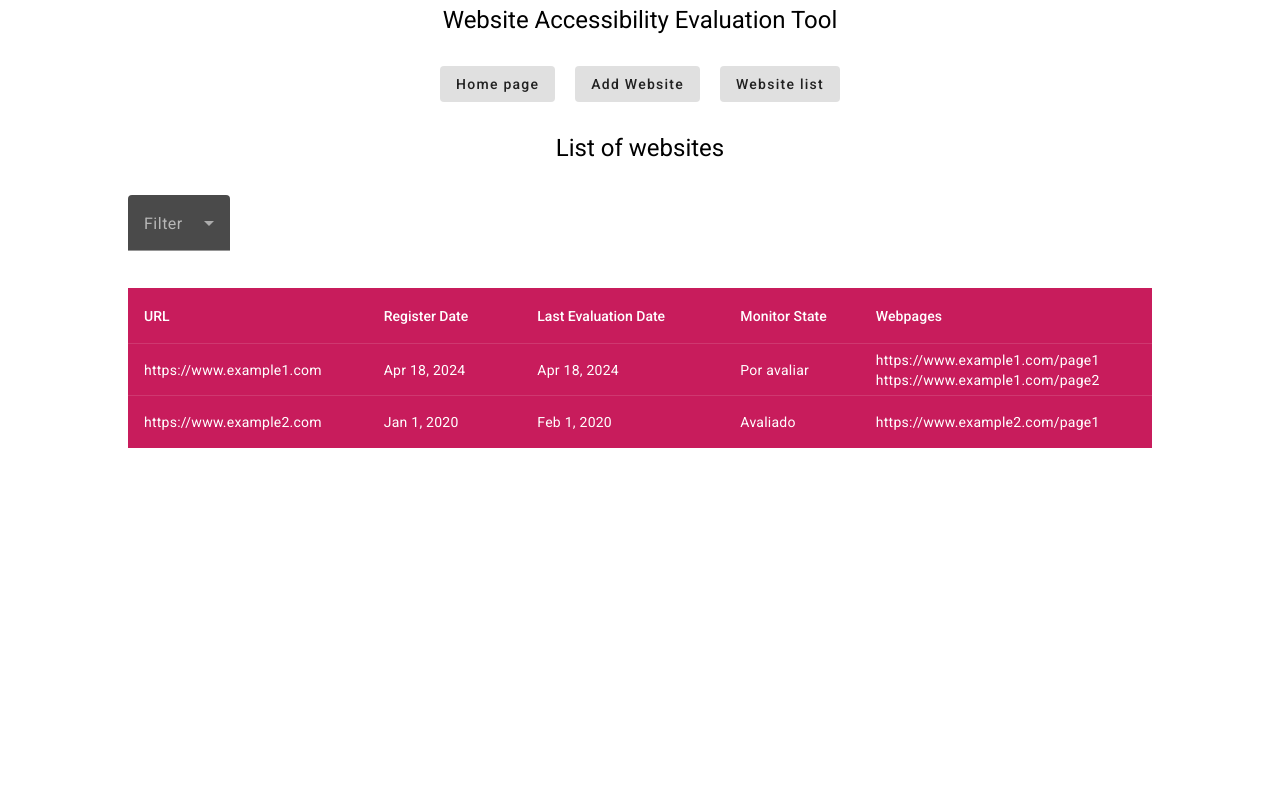
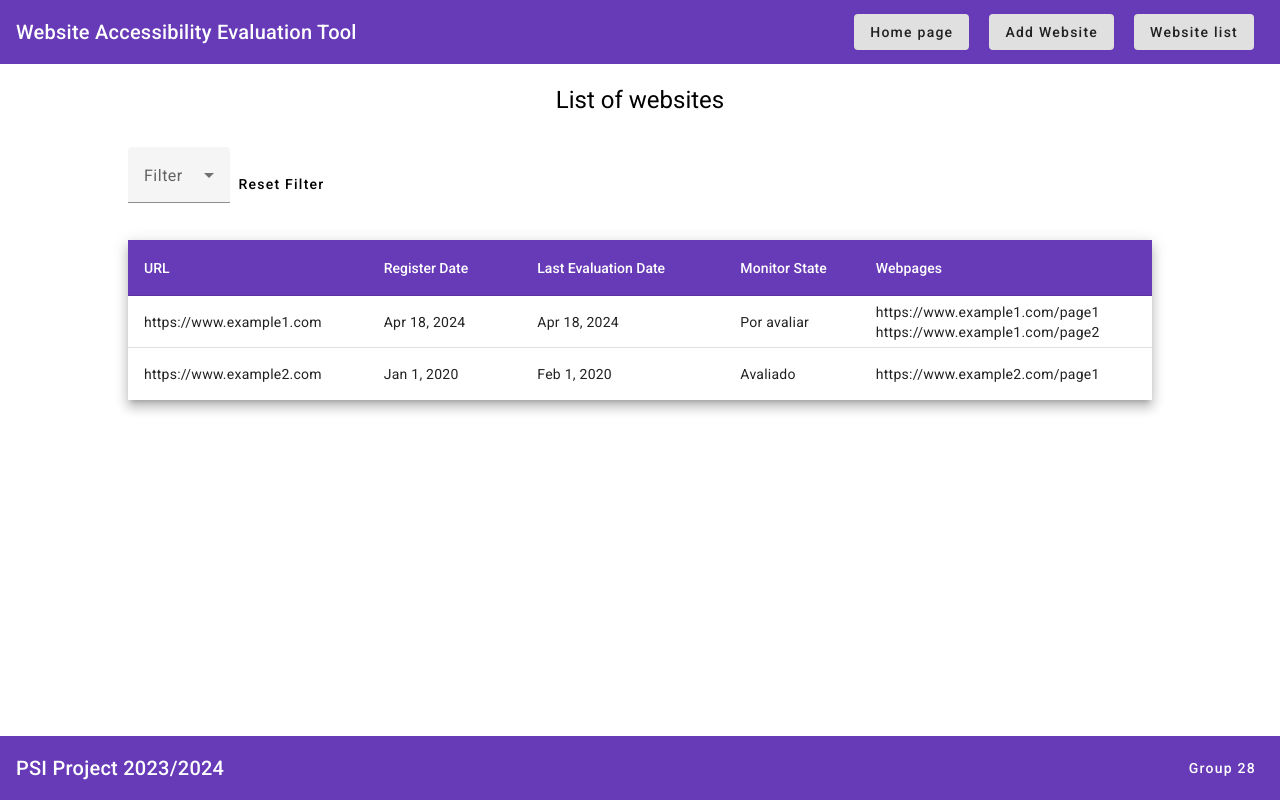
Before and after one commit to amusedStag/PSI, an Angular app in the folder frontend/: page /websitelist in a window 1280 px wide. Built offline with nearby package versions, Linux system fonts and the light colour scheme.

Commit message:
Cenas (fuck you alcides meto mm)

```diff
--- a/frontend/src/app/app.component.css
+++ b/frontend/src/app/app.component.css
@@ -31,9 +31,9 @@ nav a {
 
 nav a:hover {
   color: #FFFFFF;
-  background-color: #c81c5c;
+  background-color: #b789ff;
 }
 
 nav a:active {
-  background-color: #C2185B;
+  background-color: #a16cff;
 }
--- a/frontend/src/app/app.component.html
+++ b/frontend/src/app/app.component.html
@@ -1,7 +1,22 @@
-<h1>{{title}}</h1>
-<nav>
-  <a mat-button routerLink="/home">Home page</a>
-  <a mat-button routerLink="/addwebsite">Add Website</a>
-  <a mat-button routerLink="/websitelist">Website list</a>
-</nav>
+<!--<h1>{{title}}</h1>-->
+<!--<nav>-->
+<!--  <a mat-button routerLink="/home">Home page</a>-->
+<!--  <a mat-button routerLink="/addwebsite">Add Website</a>-->
+<!--  <a mat-button routerLink="/websitelist">Website list</a>-->
+<!--</nav>-->
+<!--<router-outlet></router-outlet>-->
+<mat-toolbar color="primary">
+  <span>{{title}}</span>
+  <span class="spacer"></span>
+  <nav>
+    <a mat-button routerLink="/home">Home page</a>
+    <a mat-button routerLink="/addwebsite">Add Website</a>
+    <a mat-button routerLink="/websitelist">Website list</a>
+  </nav>
+</mat-toolbar>
+<mat-toolbar color="primary" class="bottom-toolbar">
+  <span>PSI Project 2023/2024</span>
+  <span class="spacer"></span>
+  <button mat-button>Group 28</button>
+</mat-toolbar>
 <router-outlet></router-outlet>
--- a/frontend/src/app/homepage/homepage.component.css
+++ b/frontend/src/app/homepage/homepage.component.css
@@ -9,14 +9,15 @@
   flex-direction: column;
   text-align: center;
   max-width: 1000px;
-  margin: 0 auto;
   padding: 16px;
   background-color: white;
   color: black;
+  height: 500px;
+  margin: 200px auto 0;
 }
 
-.toolbar {
-  position: fixed;
-  bottom: 0;
-  width: 100%;
-}
+/*.toolbar {*/
+/*  position: fixed;*/
+/*  bottom: 0;*/
+/*  width: 100%;*/
+/*}*/
--- a/frontend/src/app/homepage/homepage.component.html
+++ b/frontend/src/app/homepage/homepage.component.html
@@ -1,5 +1,5 @@
 
-<mat-card class="content mat-elevation-z0">
+<mat-card class="content">
   <mat-card-header>
     <mat-card-title>Welcome to the website accessibility evaluation tool</mat-card-title>
   </mat-card-header>
@@ -7,8 +7,8 @@
     <p>Add a website or check the existing list to evaluate</p>
   </mat-card-content>
 </mat-card>
-<mat-toolbar color="primary" class="toolbar">
-  <span>PSI Project 2023/2024</span>
-  <span class="spacer"></span>
-  <button mat-button>Group 28</button>
-</mat-toolbar>
+<!--<mat-toolbar color="primary" class="toolbar">-->
+<!--  <span>PSI Project 2023/2024</span>-->
+<!--  <span class="spacer"></span>-->
+<!--  <button mat-button>Group 28</button>-->
+<!--</mat-toolbar>-->
--- a/frontend/src/app/websiteadd/websiteadd.component.css
+++ b/frontend/src/app/websiteadd/websiteadd.component.css
@@ -39,7 +39,7 @@
 }
 
 .submit-button {
-  margin-top: 10px; /* Adjust this value to change the distance of the button from the input field */
+  margin-top: 80px; /* Adjust this value to change the distance of the button from the input field */
   text-align: center; /* This will center the button */
 }
 
--- a/frontend/src/app/websiteadd/websiteadd.component.html
+++ b/frontend/src/app/websiteadd/websiteadd.component.html
@@ -48,7 +48,7 @@
               Website URL is required
             </div>
             <div *ngIf="websiteForm.get('url')?.errors?.['pattern']">
-              Please enter a valid URL (e.g., http://example.com)
+              Please enter a valid URL (e.g., http://www.example.com or www.example.com)
             </div>
           </mat-error>
         </mat-form-field>
--- a/frontend/src/app/websitelist/websitelist.component.css
+++ b/frontend/src/app/websitelist/websitelist.component.css
@@ -4,8 +4,11 @@
 }
 
 table {
-  background-color: #c81c5c; /* Change this to your desired table color */
-  color: white; /* Change this to your desired text color */
+  background-color: #ffffff; /* Change this to your desired table color */
+}
+
+tr:hover {
+  background-color: #d9d9d9; /* Change this to your desired row hover color */
 }
 
 th.mat-sort-header-sorted {
@@ -21,3 +24,16 @@ h1 {
   width: 10%;
   margin: 15px auto;
 }
+
+/*tr.mat-header-cell {*/
+/*  background-color: red;*/
+/*}*/
+
+/*tr {*/
+/*  background-color: gray;*/
+/*}*/
+
+
+/*.mat-header-cell {*/
+/*  background-color: red;*/
+/*}*/
--- a/frontend/src/app/websitelist/websitelist.component.html
+++ b/frontend/src/app/websitelist/websitelist.component.html
@@ -11,35 +11,36 @@
     </mat-select>
   </mat-form-field>
   <button mat-button (click)="resetFilter()">Reset Filter</button>
-  <table mat-table [dataSource]="websites" matSort>
+
+  <table mat-table [dataSource]="websites" class="mat-elevation-z8" matSort>
 
     <!-- URL Column -->
     <ng-container matColumnDef="url">
-      <th mat-header-cell *matHeaderCellDef mat-sort-header>URL</th>
+      <th mat-header-cell *matHeaderCellDef [style.background-color]="color" [style.color]="text_color" mat-sort-header>URL</th>
       <td mat-cell *matCellDef="let website">{{website.url}}</td>
     </ng-container>
 
     <!-- Register Date Column -->
     <ng-container matColumnDef="registerDate">
-      <th mat-header-cell *matHeaderCellDef mat-sort-header>Register Date</th>
+      <th mat-header-cell *matHeaderCellDef [style.background-color]="color" [style.color]="text_color" mat-sort-header>Register Date</th>
       <td mat-cell *matCellDef="let website">{{website.registerDate | date}}</td>
     </ng-container>
 
     <!-- Last Evaluation Date Column -->
     <ng-container matColumnDef="lastEvalDate">
-      <th mat-header-cell *matHeaderCellDef mat-sort-header>Last Evaluation Date</th>
+      <th mat-header-cell *matHeaderCellDef [style.background-color]="color" [style.color]="text_color" mat-sort-header>Last Evaluation Date</th>
       <td mat-cell *matCellDef="let website">{{website.lastEvalDate | date}}</td>
     </ng-container>
 
     <!-- Monitor State Column -->
     <ng-container matColumnDef="monitorState">
-      <th mat-header-cell *matHeaderCellDef>Monitor State</th>
+      <th mat-header-cell *matHeaderCellDef [style.background-color]="color" [style.color]="text_color">Monitor State</th>
       <td mat-cell *matCellDef="let website">{{website.monitorState}}</td>
     </ng-container>
 
     <!-- Webpages Column -->
     <ng-container matColumnDef="webpages">
-      <th mat-header-cell *matHeaderCellDef>Webpages</th>
+      <th mat-header-cell *matHeaderCellDef [style.background-color]="color" [style.color]="text_color">Webpages</th>
       <td mat-cell *matCellDef="let website">
         <div *ngFor="let webpage of website.webpages">
           {{webpage.url}}
--- a/frontend/src/app/websitelist/websitelist.component.ts
+++ b/frontend/src/app/websitelist/websitelist.component.ts
@@ -11,6 +11,8 @@ import { Website } from '../website';
 export class WebsiteListComponent implements OnInit, AfterViewInit {
   websites: MatTableDataSource<Website> = new MatTableDataSource<Website>();
   displayedColumns: string[] = ['url', 'registerDate', 'lastEvalDate', 'monitorState', 'webpages'];
+  color = '#673AB7';
+  text_color = '#FFFFFF';
 
   @ViewChild(MatSort) sort: MatSort = new MatSort();
 
--- a/frontend/src/styles.css
+++ b/frontend/src/styles.css
@@ -1,4 +1,13 @@
 /* You can add global styles to this file, and also import other style files */
+@import '@angular/material/prebuilt-themes/deeppurple-amber.css';
 
 html, body { height: 100%; }
 body { margin: 0; font-family: Roboto, "Helvetica Neue", sans-serif; }
+.spacer {
+  flex: 1 1 auto;
+}
+.bottom-toolbar {
+  position: fixed;
+  bottom: 0;
+  width: 100%;
+}
```
